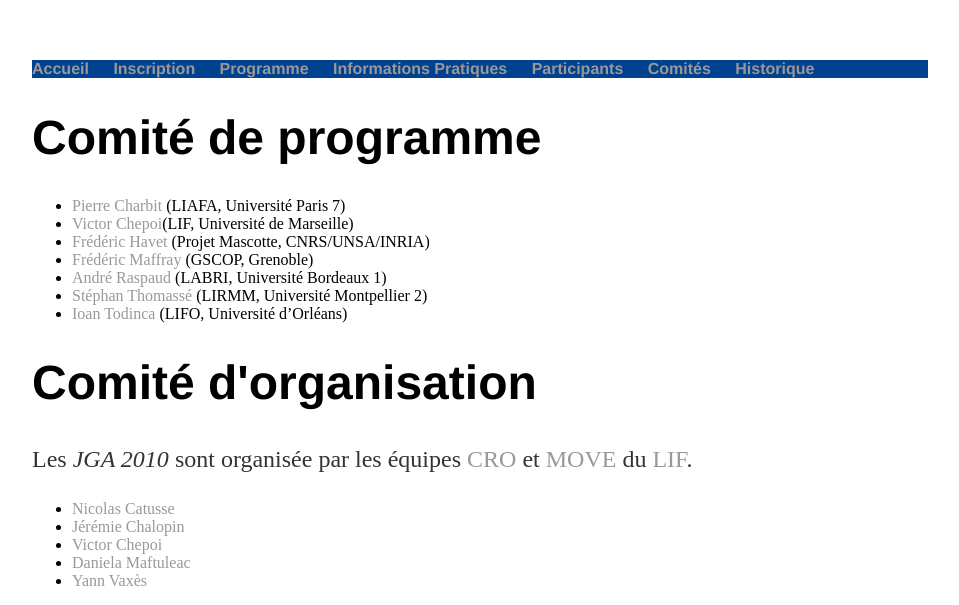
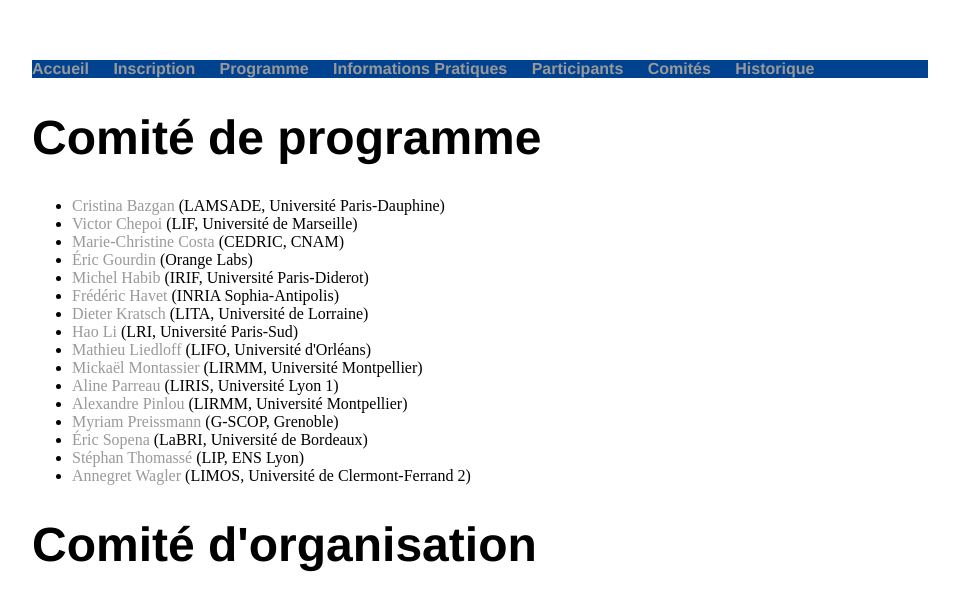
Before and after one commit to JGA2016/JGA2016.github.io, a Jekyll site: the page built from comites.html, in a window 1280 px wide. Shown: the top 605 px of the page, without its empty margins (160-1119 px from the left). Built offline with Jekyll 4.4.1, drawn with Linux system fonts in a browser that asks for light colours; some of the changed text lies outside the part shown.

Commit message:
Add comittees

```diff
--- a/comites.html
+++ b/comites.html
@@ -6,29 +6,97 @@ markdown: kramdown
 <h1> Comité de programme </h1>
 <p>
     <ul>
-        <li> <a class='urllink' href='http://www.liafa.jussieu.fr/~charbit/' rel='nofollow'>Pierre Charbit</a> (LIAFA, Université Paris 7)
-        </li> <li><a class='urllink' href='http://pageperso.lif.univ-mrs.fr/~victor.chepoi/' rel='nofollow'>Victor Chepoi</a>(LIF, Université de Marseille)
-        </li> <li><a class='urllink' href='http://www-sop.inria.fr/members/Frederic.Havet/' rel='nofollow'>Frédéric Havet</a> (Projet Mascotte, CNRS/UNSA/INRIA)
-        </li> <li><a class='urllink' href='http://www.g-scop.inpg.fr/~maffrayf/' rel='nofollow'>Frédéric Maffray</a> (GSCOP, Grenoble)
-        </li> <li><a class='urllink' href='http://dept-info.labri.fr/~raspaud/' rel='nofollow'>André Raspaud</a> (LABRI, Université Bordeaux 1)
-        </li> <li><a class='urllink' href='http://www.lirmm.fr/~thomasse/' rel='nofollow'>Stéphan Thomassé</a> (LIRMM, Université Montpellier 2)
-        </li> <li><a class='urllink' href='http://www.univ-orleans.fr/lifo/Members/todinca/' rel='nofollow'>Ioan Todinca</a> (LIFO, Université d’Orléans)
-        </li>
+	<li>
+		<a href='http://www.lamsade.dauphine.fr/~bazgan/'>Cristina Bazgan</a>
+		(LAMSADE, Université Paris-Dauphine)
+	</li>
+	<li>
+		<a href='http://pageperso.lif.univ-mrs.fr/~victor.chepoi/'>Victor Chepoi</a>
+		(LIF, Université de Marseille)
+	</li>
+	<li>
+		<a href='http://perso.ensta-paristech.fr/~mcosta/'>Marie-Christine Costa</a>
+		(CEDRIC, CNAM)
+	</li>
+	<li>
+		<a href='http://perso.rd.francetelecom.fr/gourdin/'>Éric Gourdin</a>
+		(Orange Labs)
+	</li>
+	<li>
+		<a href='https://www.irif.univ-paris-diderot.fr/~habib/'>Michel Habib</a>
+		(IRIF, Université Paris-Diderot)
+	</li>
+	<li>
+		<a href='http://www-sop.inria.fr/members/Frederic.Havet/'>Frédéric Havet</a>
+		(INRIA Sophia-Antipolis)
+	</li>
+	<li>
+		<a href='http://www.lita.sciences.univ-metz.fr/~kratsch/'>Dieter Kratsch</a>
+		(LITA, Université de Lorraine)
+	</li>
+	<li>
+		<a href='https://www.lri.fr/~li/index.html'>Hao Li</a>
+		(LRI, Université Paris-Sud)
+	</li>
+	<li>
+		<a href='http://www.univ-orleans.fr/lifo/Members/Mathieu.Liedloff/'>Mathieu Liedloff</a>
+		(LIFO, Université d'Orléans)
+	</li>
+	<li>
+		<a href='http://www.lirmm.fr/~montassier/'>Mickaël Montassier</a>
+		(LIRMM, Université Montpellier)
+	</li>
+	<li>
+		<a href='https://liris.cnrs.fr/~aparreau/'>Aline Parreau</a>
+		(LIRIS, Université Lyon 1)
+	</li>
+	<li>
+		<a href='http://www.lirmm.fr/~pinlou/'>Alexandre Pinlou</a>
+		(LIRMM, Université Montpellier)
+	</li>
+	<li>
+		<a href='http://www.g-scop.grenoble-inp.fr/membres/mme-myriam-preissmann--430436.kjsp'>
+			Myriam Preissmann</a>
+		(G-SCOP, Grenoble)
+	</li>
+	<li>
+		<a href='http://www.labri.fr/perso/sopena/pmwiki/index.php'>Éric Sopena</a>
+		(LaBRI, Université de Bordeaux)
+	</li>
+	<li>
+		<a href='http://perso.ens-lyon.fr/stephan.thomasse/'>Stéphan Thomassé</a>
+		(LIP, ENS Lyon)
+	</li>
+	<li>
+		<a href='http://www.isima.fr/~wagler/'>Annegret Wagler</a>
+		(LIMOS, Université de Clermont-Ferrand 2)
+	</li>
     </ul>
 </p>
 
 <h1> Comité d'organisation </h1>
 
 <p>
-    Les <i>JGA 2010</i> sont organisée par les équipes <a
-        href="http://www.lif.univ-mrs.fr/spip.php?article10">CRO</a> et <a
-        href="http://www.lif.univ-mrs.fr/spip.php?article34">MOVE</a> du <a
-    href="http://www.lif.univ-mrs.fr">LIF</a>.
     <ul>
-        <li><a href="http://pageperso.lif.univ-mrs.fr/~nicolas.catusse/">Nicolas Catusse</a></li>
-        <li><a href="http://www.lif.univ-mrs.fr/~jchalopi/">Jérémie Chalopin</a></li>
-        <li><a href="http://pageperso.lif.univ-mrs.fr/~victor.chepoi/">Victor Chepoi</a></li>
-        <li><a href="http://www.lif.univ-mrs.fr/spip.php?article429">Daniela Maftuleac</a></li>
-        <li><a href="http://pageperso.lif.univ-mrs.fr/~yann.vaxes/">Yann Vaxès</a></li>
+	<li>
+		<a href='http://www.lamsade.dauphine.fr/~bazgan/'>Cristina Bazgan</a>
+		(LAMSADE, Université Paris-Dauphine)
+	</li>
+	<li>
+		<a href='http://www.lamsade.dauphine.fr/scripts/members.php?id_person=1045'>Paul Beaujean</a>
+		(LAMSADE, Université Paris-Dauphine & Orange Labs)
+	</li>
+	<li>
+		<a href='http://www.lamsade.dauphine.fr/~sikora/'>Florian Sikora</a>
+		(LAMSADE, Université Paris-Dauphine)
+	</li>
+	<li>
+		<a href='http://mcs.unibnf.ch/node/975'>Bernard Ries</a>
+		(LAMSADE, Université Paris-Dauphine)
+	</li>
+	<li>
+		<a href='http://www.lamsade.dauphine.fr/scripts/members.php?id_person=959'>Thomas Pontoizeau</a>
+		(LAMSADE, Université Paris-Dauphine)
+	</li>
     </ul>
 </p>
```
